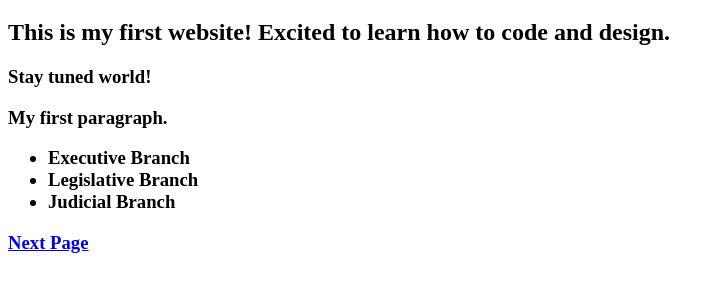
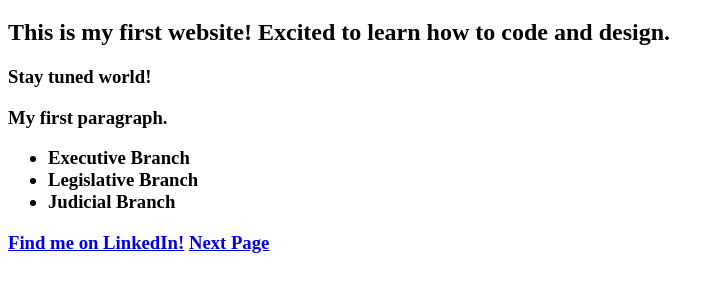
Before and after one commit to karishmasm/maria-simple-website, a plain HTML site: page index.html in a window 1280 px wide. Shown: the part 61-352 px from the top of the page, without its empty margins (0-724 px from the left). Drawn offline with Linux system fonts and the light colour scheme.

Commit message:
added linkedin link

```diff
--- a/index.html
+++ b/index.html
@@ -15,6 +15,8 @@
 	<li> Judicial Branch </li>
 </ul>
 
+<a href=https://www.linkedin.com/in/maria-barsallo-lynch-62445b20> Find me on LinkedIn!</a>
+
 <a href="goodbye.html"> Next Page </a>
 
 
```
